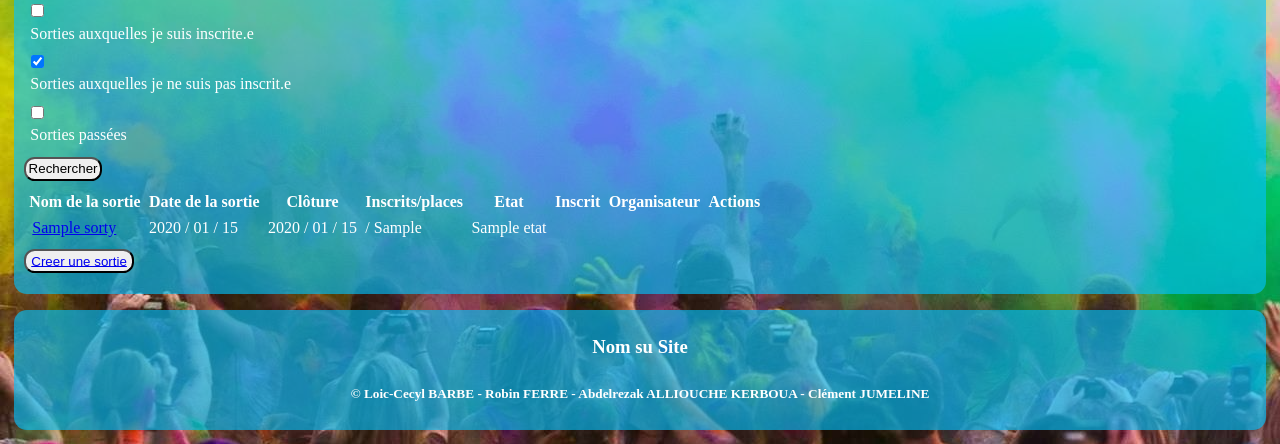
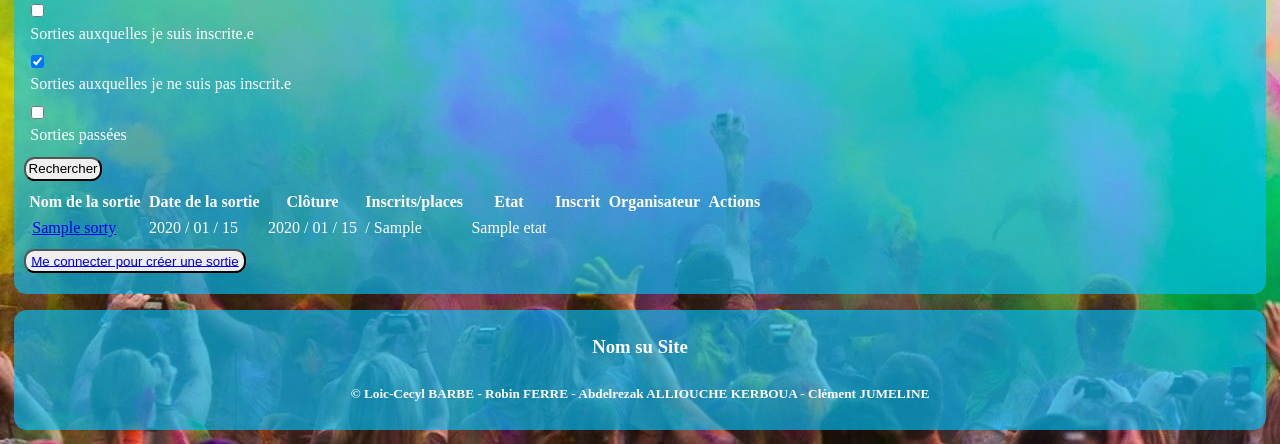
Before and after one commit to arezek/sorties, a Symfony app: template templates/main/index.html.twig in a window 1280 px wide. Shown: the part 698-1142 px from the top of the page. Run offline with Twig, Linux system fonts and the light colour scheme; the template is opened without the code that fills it: most values are stand-ins (such as "Sample title", 1, 10 or a date in 2020); some libraries are stand-ins or nearby versions.

Commit message:
Si non connecté on doit s'incrire pour ajouter une sortie

```diff
--- a/templates/main/index.html.twig
+++ b/templates/main/index.html.twig
@@ -85,9 +85,15 @@
         {% endfor %}
     </table>
     <div>
-        <button type="submit">
-            <a class="btnNav" href="{{ path('sorties_creer') }}">Creer une sortie</a>
-        </button>
+        {% if app.user %}
+            <button type="submit">
+                <a class="btnNav" href="{{ path('sorties_creer') }}">Creer une sortie</a>
+            </button>
+        {% elseif app.user == false %}
+            <button type="submit">
+                <a class="btnNav" href="{{ path('app_login') }}">Me connecter pour créer une sortie</a>
+            </button>
+        {% endif %}
     </div>
 
 
```
